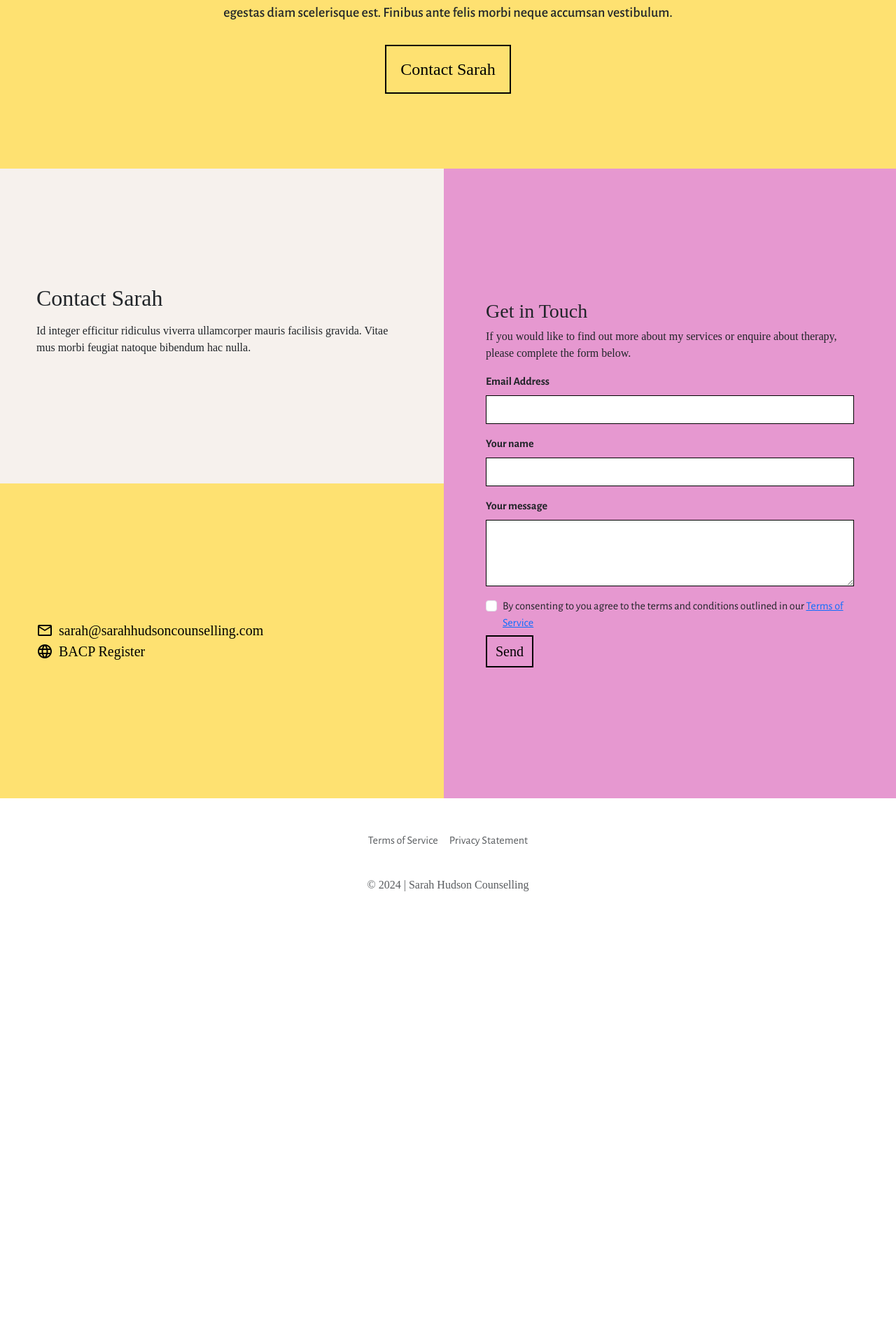
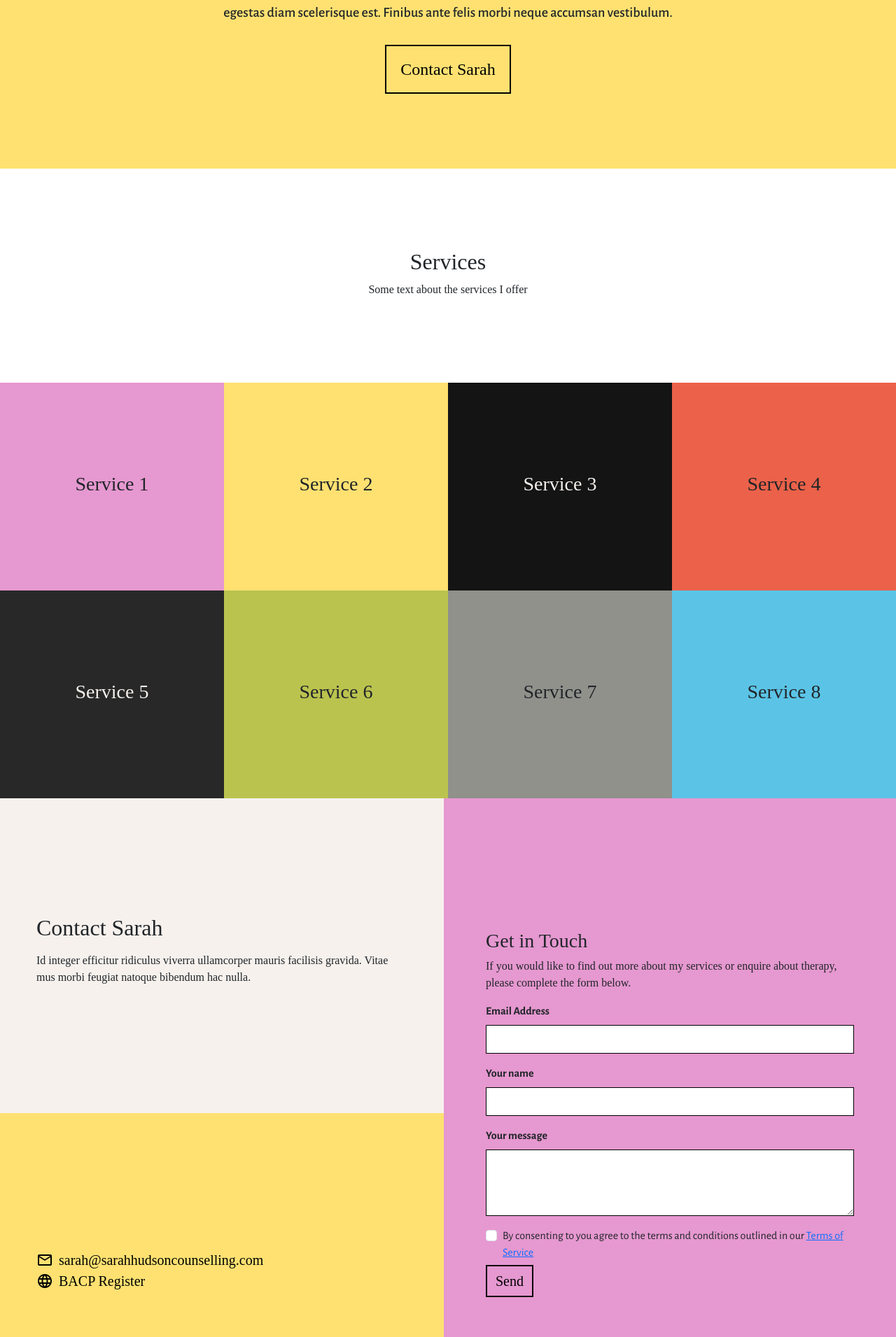
Before and after one commit to naaman10/sarah, a Jekyll site: the page built from index.markdown, in a window 1280 px wide. Shown: the part 1559-3470 px from the top of the page at 70% size. Built offline with Jekyll 4.4.1, drawn with Linux system fonts in a browser that asks for light colours; some web fonts are replaced; before the commit the page ends 2892 px from its top, so only the background shows below that.

Commit message:
services and config

```diff
--- /dev/null
+++ b/_includes/services-section.html
@@ -0,0 +1,36 @@
+<section class="container-fluid" id="services-section">
+    <div class="row text-center">
+        <div class="col vh-33 d-flex align-items-center justify-content-center">
+            <div>
+                <h2 class="">Services</h2>
+                <p>Some text about the services I offer</p>
+            </div>
+        </div>
+    </div>
+    <div class="row service-row">
+        <div class="col-sm-6 col-md-3 vh-33 d-flex align-items-center justify-content-center">
+            <h3>Service 1</h3>
+        </div>
+        <div class="col-sm-6 col-md-3 vh-33 d-flex align-items-center justify-content-center">
+            <h3>Service 2</h3>
+        </div>
+        <div class="col-sm-6 col-md-3 vh-33 d-flex align-items-center justify-content-center">
+            <h3>Service 3</h3>
+        </div>
+        <div class="col-sm-6 col-md-3 vh-33 d-flex align-items-center justify-content-center">
+            <h3>Service 4</h3>
+        </div>
+        <div class="col-sm-6 col-md-3 vh-33 d-flex align-items-center justify-content-center">
+            <h3>Service 5</h3>
+        </div>
+        <div class="col-sm-6 col-md-3 vh-33 d-flex align-items-center justify-content-center">
+            <h3>Service 6</h3>
+        </div>
+        <div class="col-sm-6 col-md-3 vh-33 d-flex align-items-center justify-content-center">
+            <h3>Service 7</h3>
+        </div>
+        <div class="col-sm-6 col-md-3 vh-33 d-flex align-items-center justify-content-center">
+            <h3>Service 8</h3>
+        </div>
+    </div>
+</section>
--- a/_layouts/home.html
+++ b/_layouts/home.html
@@ -4,4 +4,5 @@ layout: default
 
 {% include hero-banner.html %}
 {% include about-section.html %}
+{% include services-section.html %}
 {% include contact-section.html %}
--- a/css/styles.scss
+++ b/css/styles.scss
@@ -19,7 +19,6 @@ h1, h2, h3, h4, h5, h6, p {
 }
 .vh-33 {
     min-height: 33vh;
-    max-height: 33vh;
 }
 #hero-banner {
     .vh-50 {
@@ -131,3 +130,35 @@ h1, h2, h3, h4, h5, h6, p {
     padding: 50px;
     }
 }
+#services-section {
+    margin-top: 1vh;
+    .service-row > div {
+        &:nth-child(1) {
+            background-color: #E698D0;
+        }
+        &:nth-child(2) {
+            background-color: #FEE171;
+        }
+        &:nth-child(3) {
+            background-color: #141414;
+            color: #F6F1ED;
+        }
+        &:nth-child(4) {
+            background-color: #EB6149;
+        }
+        &:nth-child(5) {
+            background-color: #282828;
+            color: #F6F1ED;
+        }
+        &:nth-child(6) {
+            background-color: #BBC34F;
+        }
+        &:nth-child(7) {
+            background-color: #90918B;
+        }
+        &:nth-child(8) {
+            background-color: #5BC4E6;
+
+        }
+    }
+}
```
Also changed, not shown: admin/config.yml (+28 -0 lines).
